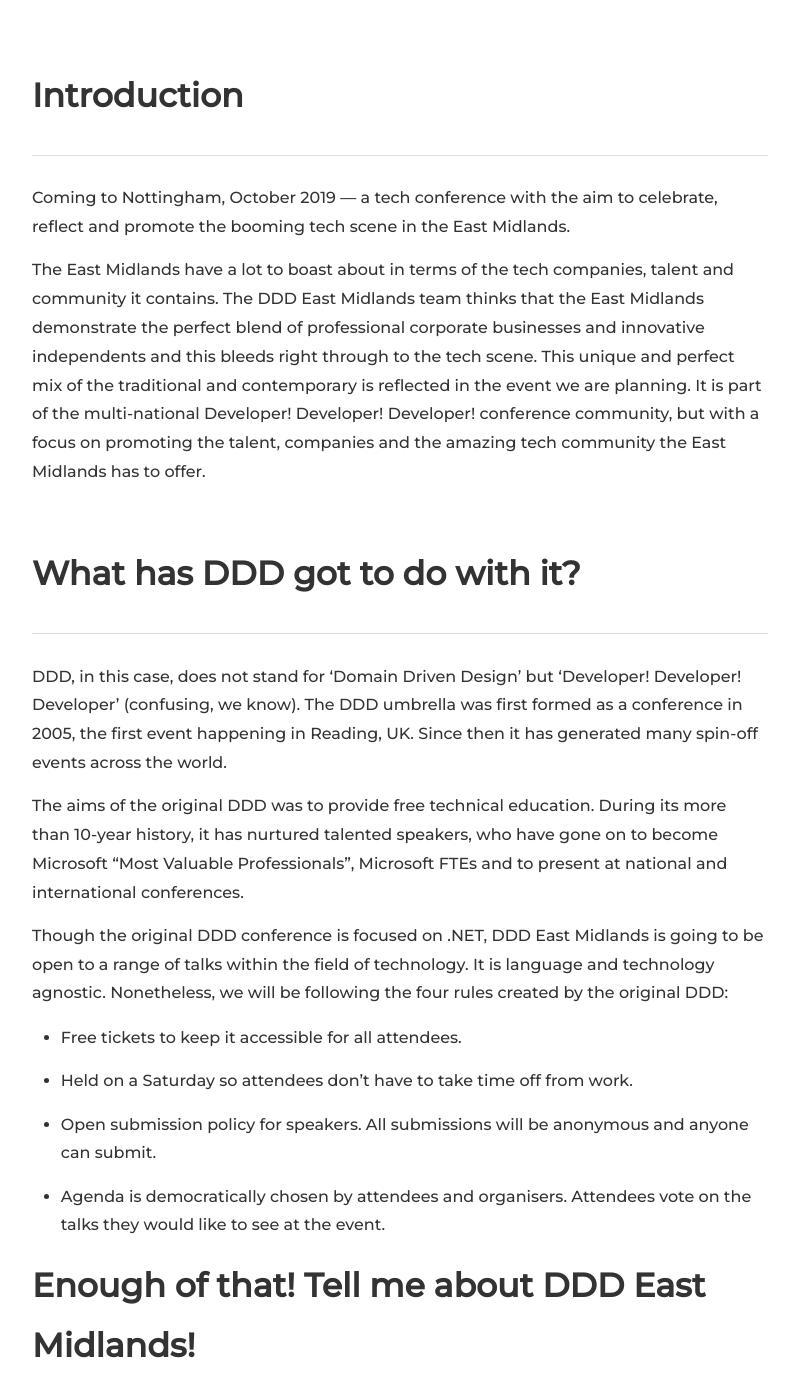
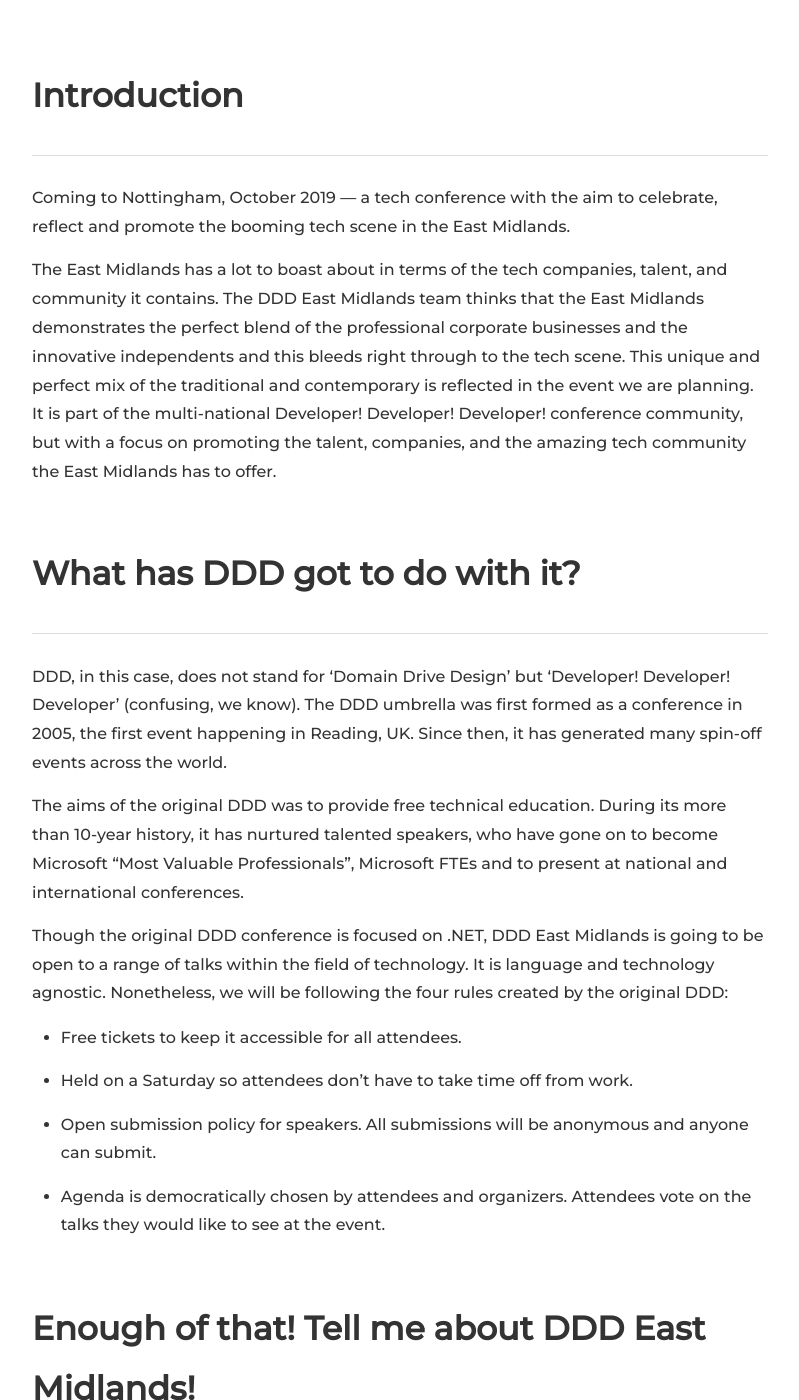
Before and after one commit to DDDEastMidlandsLimited/dddem-blog, a Jekyll site: the page built from _posts/2019-01-06-dddem-post.md, in a window 1280 px wide and 1400 px high, scrolled down 875 px. Shown: the whole window, without its empty margins (240-1039 px from the left). Built offline with Jekyll 4.4.1, drawn with Linux system fonts in a browser that asks for light colours; nearby versions of some CDN libraries; some of the changed text lies outside the part shown.

Commit message:
Enhancement: Fixed some typos and added some oxford commas (#22)

```diff
--- a/_posts/2019-01-06-dddem-post.md
+++ b/_posts/2019-01-06-dddem-post.md
@@ -23,14 +23,15 @@
 
 Coming to Nottingham, October 2019 — a tech conference with the aim to celebrate, reflect and promote the booming tech scene in the East Midlands.
 
-The East Midlands have a lot to boast about in terms of the tech companies, talent and community it contains. The DDD East Midlands team thinks that the East Midlands demonstrate the perfect blend of professional corporate businesses and innovative independents and this bleeds right through to the tech scene. This unique and perfect mix of the traditional and contemporary is reflected in the event we are planning. It is part of the multi-national Developer! Developer! Developer! conference community, but with a focus on promoting the talent, companies and the amazing tech community the East Midlands has to offer.
+The East Midlands has a lot to boast about in terms of the tech companies, talent, and community it contains. The DDD East Midlands team thinks that the East Midlands demonstrates the perfect blend of the professional corporate businesses and the innovative independents and this bleeds right through to the tech scene. This unique and perfect mix of the traditional and contemporary is reflected in the event we are planning. It is part of the multi-national Developer! Developer! Developer! conference community, but with a focus on promoting the talent, companies, and the amazing tech community the East Midlands has to offer.
 
 <br/>
 
 # What has DDD got to do with it?
 ---
 
-DDD, in this case, does not stand for ‘Domain Driven Design’ but ‘Developer! Developer! Developer’ (confusing, we know). The DDD umbrella was first formed as a conference in 2005, the first event happening in Reading, UK. Since then it has generated many spin-off events across the world.
+
+DDD, in this case, does not stand for ‘Domain Drive Design’ but ‘Developer! Developer! Developer’ (confusing, we know). The DDD umbrella was first formed as a conference in 2005, the first event happening in Reading, UK. Since then, it has generated many spin-off events across the world.
 
 The aims of the original DDD was to provide free technical education. During its more than 10-year history, it has nurtured talented speakers, who have gone on to become Microsoft "Most Valuable Professionals", Microsoft FTEs and to present at national and international conferences.
 
@@ -42,7 +43,8 @@
 
 - Open submission policy for speakers. All submissions will be anonymous and anyone can submit.
 
-- Agenda is democratically chosen by attendees and organisers. Attendees vote on the talks they would like to see at the event.
+- Agenda is democratically chosen by attendees and organizers. Attendees vote on the talks they would like to see at the event.
+
 <br/>
 
 # Enough of that! Tell me about DDD East Midlands!
@@ -72,7 +74,7 @@
 
 ## Supporting and endorsing the local tech community
 
-A key focus of DDD East Midlands is giving back to, celebrating and promoting the outstanding tech community that has grown in the East Midlands. There is a booming tech community in the East Midlands (just look at the number of events on https://nottingham.digital/). From slack groups to hackathons, there are a lot of opportunities for collaboration and friendship. The organisers are passionate about producing a high quality, well organised, professional event that echoes the qualities of the East Midlands: collaboration, innovation, inclusivity and camaraderie.
+A key focus of DDD East Midlands is giving back to, celebrating and promoting the outstanding tech community that has grown in the East Midlands. There is a booming tech community in the East Midlands (just look at the number of events on https://nottingham.digital/). From slack groups to hackathons, there are a lot of opportunities for collaboration and friendship. The organizers are passionate about producing a high quality, well organised, professional event that echoes the qualities of the East Midlands: collaboration, innovation, inclusivity, and camaraderie.
 
 We are thinking beyond the event. We don’t want to just encourage people to join our excellent community for just one day _(yes — we CAN be heroes, just for one day)_, but we want the effects to last beyond the conference
 
```
Also changed, not shown: other parts of _posts/2019-01-06-dddem-post.md (+1 -1 lines).
